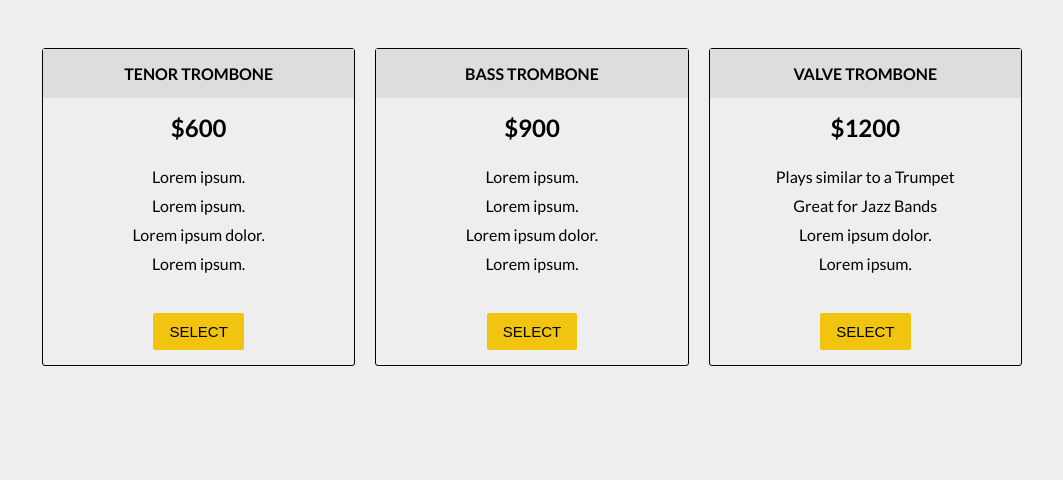
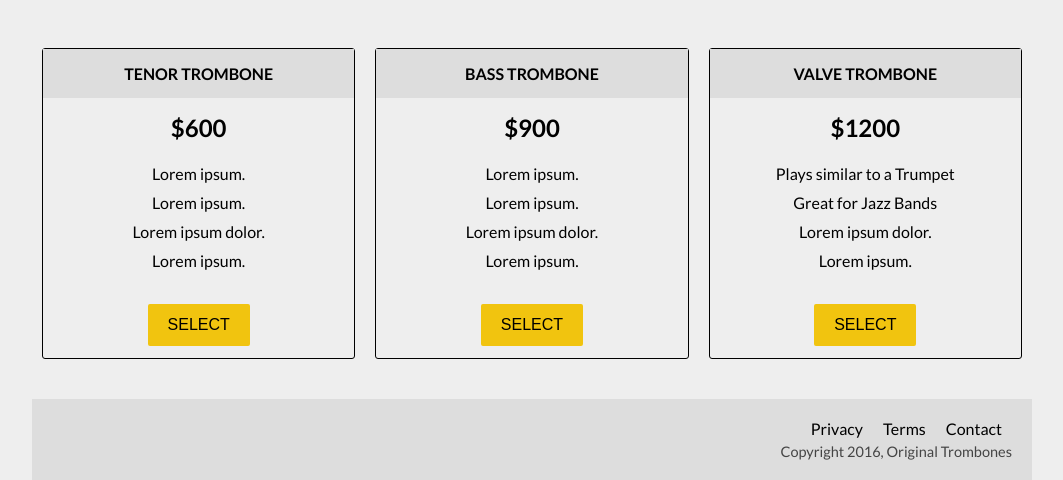
Before and after one commit to chiarastef/freeCodeCamp-projects, a plain HTML site: page responsive-web-design/project-3/index.html in a window 1280 px wide. Shown: the part 1042-1522 px from the top of the page, without its empty margins (108-1171 px from the left). Before the commit the page ends 1418 px from the top, so only its background shows below. Drawn offline with Linux system fonts and the light colour scheme.

Commit message:
Added footer and improved media queries

```diff
--- a/responsive-web-design/project-3/index.html
+++ b/responsive-web-design/project-3/index.html
@@ -127,6 +127,15 @@
           <button>Select</button>
         </div>
       </section>
+
+      <footer>
+        <ul>
+          <li><a href="#">Privacy</a></li>
+          <li><a href="#">Terms</a></li>
+          <li><a href="#">Contact</a></li>
+        </ul>
+        <div>Copyright 2016, Original Trombones</div>
+      </footer>
     </div>
   </body>
 </html>
--- a/responsive-web-design/project-3/styles.css
+++ b/responsive-web-design/project-3/styles.css
@@ -173,7 +173,7 @@ form input[type="submit"]:hover {
 }
 
 .product ul {
-  margin: 15px 0;
+  margin: 12px 0;
 }
 
 .product ul li {
@@ -182,17 +182,42 @@ form input[type="submit"]:hover {
 
 .product button {
   background-color: #f1c40f;
-  font-size: 15px;
+  font-size: 16px;
   text-transform: uppercase;
   border: 0;
   border-radius: 2px;
-  padding: 10px 16px;
-  margin: 15px 0;
+  padding: 12px 20px;
+  margin: 12px 0;
   cursor: pointer;
   transition: all 300ms ease-in-out;
 }
 
 /* End pricing */
+
+/* Footer */
+footer {
+  background-color: #dddddd;
+  margin-top: 30px;
+  padding: 20px;
+}
+
+footer ul {
+  display: flex;
+  flex-direction: row;
+  justify-content: flex-end;
+}
+
+footer ul li {
+  padding: 0 10px;
+}
+
+footer div {
+  font-size: 14.5px;
+  color: #444;
+  text-align: right;
+  margin-top: 5px;
+}
+/* End footer */
 
 @media (max-width: 320px) {
   /* Navbar */
@@ -200,6 +225,28 @@ form input[type="submit"]:hover {
     padding: 0;
   }
   /* End navbar */
+
+  /* Features */
+  .single-feature .feature-description {
+    margin-bottom: 10px;
+  }
+  /* End features */
+
+  /* Pricing */
+  .product ul li {
+    font-size: 14.5px;
+  }
+  /* Pricing */
+
+  /* Footer */
+  footer {
+    font-size: 14px;
+  }
+
+  footer div {
+    font-size: 12px;
+  }
+  /* End footer */
 }
 
 @media (max-width: 600px) {
@@ -233,6 +280,14 @@ form input[type="submit"]:hover {
     text-align: center;
     padding: 0;
     height: 130px;
+  }
+
+  .single-feature .feature-description {
+    line-height: 22px;
+  }
+
+  .feature-description h2 {
+    margin-bottom: 7px;
   }
   /* End features */
 }
```
